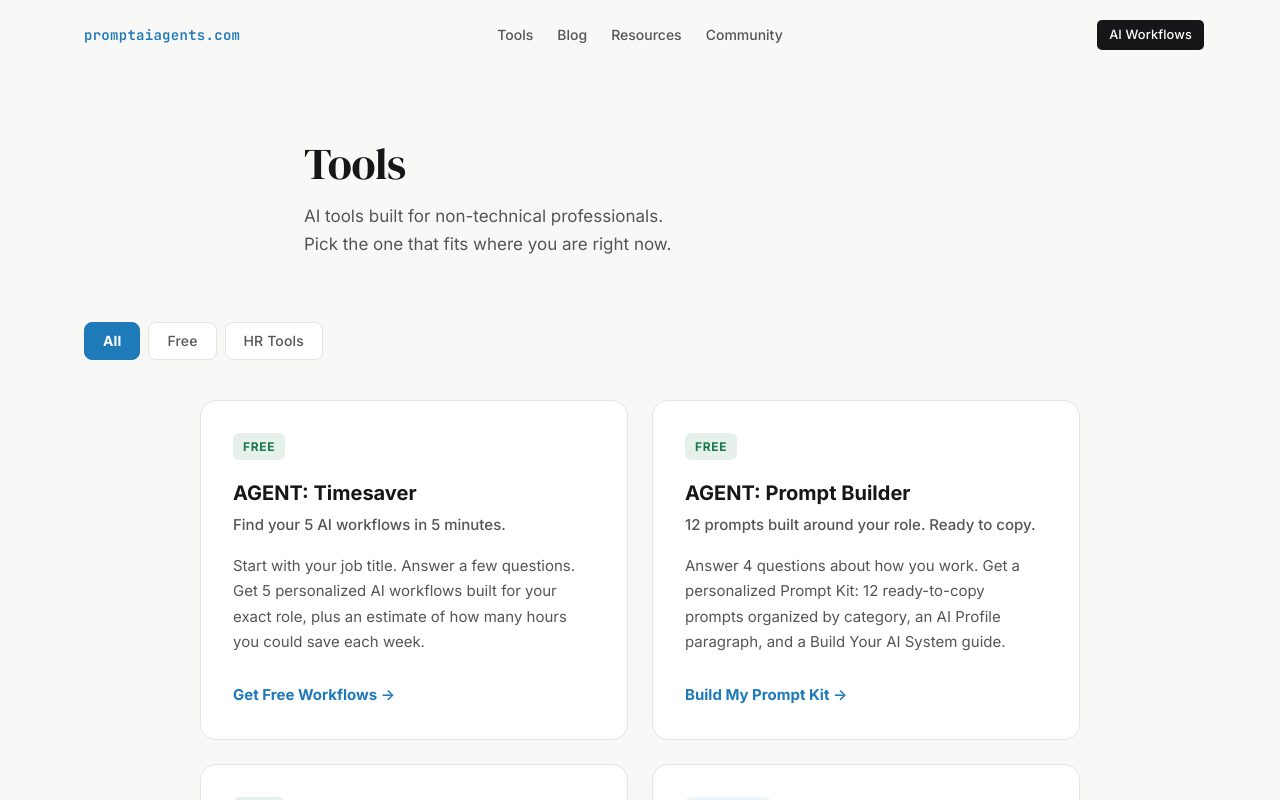
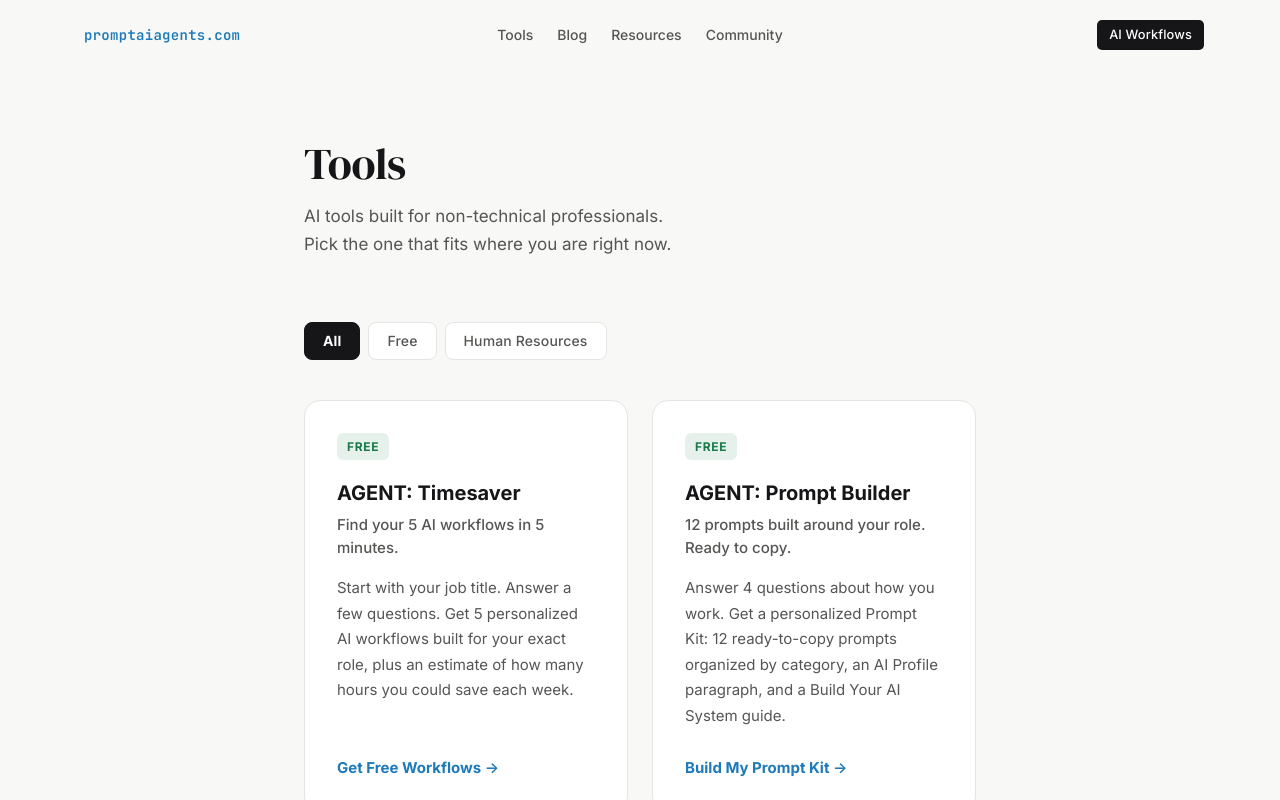
Before and after one commit to coolcalvin457-tech/agent-timesaver-nextjs, a Next.js app: page /tools in a window 1280 px wide. Shown: the top 800 px of the page. Built offline with nearby package versions, Linux system fonts and the light colour scheme.

Commit message:
Fix Tools page filter tab alignment, color, and rename HR Tools to Human Resources

```diff
--- a/app/tools/page.tsx
+++ b/app/tools/page.tsx
@@ -55,7 +55,7 @@ const tools = [
     slug: "onboarding-kit-builder",
     href: "/onboarding-kit-builder",
     badgeClass: "tool-badge-paid",
-    label: "HR Tools",
+    label: "Human Resources",
     name: "AGENT: Onboarding Kit Builder",
     tagline: "Built for the role, not just the company.",
     description:
@@ -98,7 +98,7 @@ export default function ToolsPage() {
         </div>
 
         {/* Tools list with filter tabs */}
-        <div className="container">
+        <div className="container-narrow">
           <ToolsList tools={tools} />
 
           {/* More tools placeholder */}
--- a/components/ToolsList.tsx
+++ b/components/ToolsList.tsx
@@ -15,7 +15,7 @@ type Tool = {
   priceNote?: string;
 };
 
-const FILTERS = ["All", "Free", "HR Tools"];
+const FILTERS = ["All", "Free", "Human Resources"];
 
 export default function ToolsList({ tools }: { tools: Tool[] }) {
   const [activeFilter, setActiveFilter] = useState("All");
@@ -46,9 +46,9 @@ export default function ToolsList({ tools }: { tools: Tool[] }) {
                 padding: "8px 18px",
                 borderRadius: "8px",
                 border: isActive
-                  ? "1px solid var(--cta)"
+                  ? "1px solid var(--dark)"
                   : "1px solid var(--border)",
-                background: isActive ? "var(--cta)" : "var(--surface)",
+                background: isActive ? "var(--dark)" : "var(--surface)",
                 color: isActive ? "#ffffff" : "var(--text-secondary)",
                 fontSize: "0.875rem",
                 fontWeight: isActive ? 600 : 500,
```
